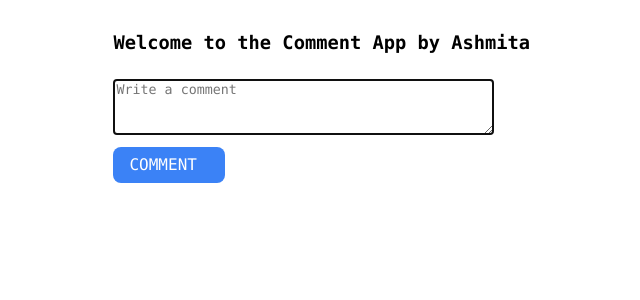
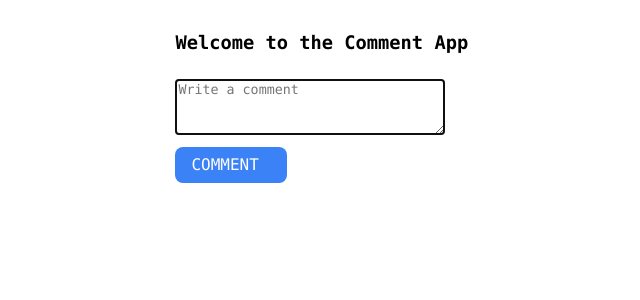
Before and after one commit to AsmiGitHub/test_as, a React (Create React App) app: page / in a window 1280 px wide. Shown: the top 300 px of the page, without its empty margins (260-900 px from the left). Built offline with nearby package versions, Linux system fonts and the light colour scheme.

Commit message:
changed the header

```diff
--- a/src/components/Header.js
+++ b/src/components/Header.js
@@ -4,9 +4,8 @@
     return (
         <div>
             <div className="HeaderDiv">
-            <h3>Welcome to the Comment App by Ashmita</h3>
+            <h3>Welcome to the Comment App</h3>
             </div>
             </div>
 )};
-
 export default Header;
```
Also changed, not shown: src/App.js (+4 -4 lines).
